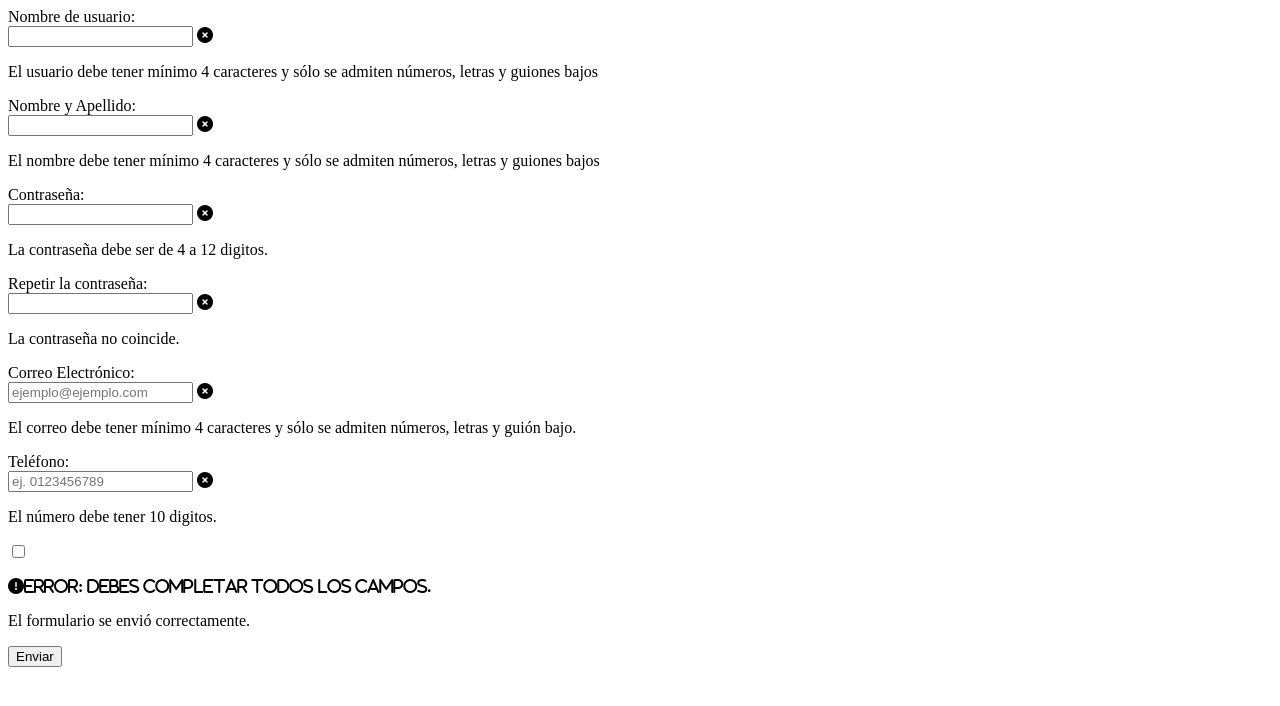
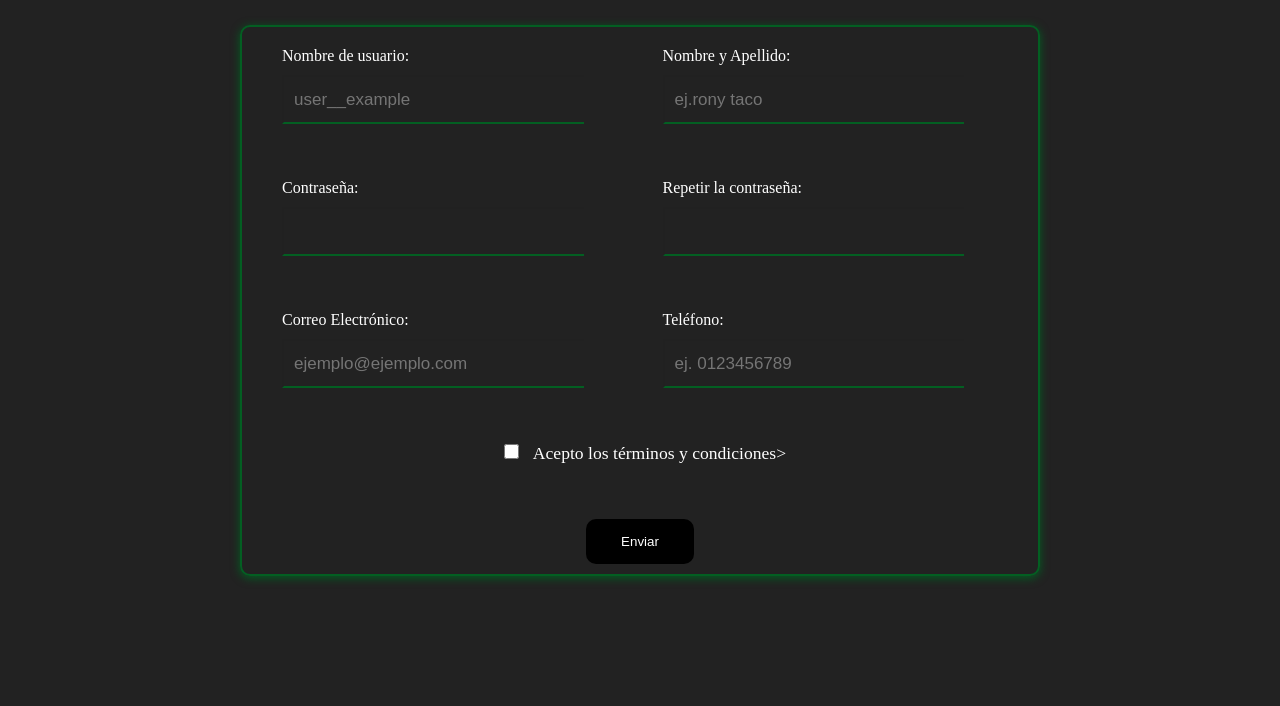
Before and after one commit to ronytacodev/formulario-javascript-html-css, a plain HTML site: page index.html in a window 1280 px wide. Drawn offline with Linux system fonts and the light colour scheme.

Commit message:
add styles form

```diff
--- a/css/styles.css
+++ b/css/styles.css
@@ -0,0 +1,136 @@
+/*---------------- ESTILOS BASE-------------------- */
+* {
+    margin: 0;
+    padding: 0;
+    box-sizing: border-box;
+}
+
+body {
+    background: #222;
+    color: #FFF;
+}
+
+/*---------------- ESTILOS MAIN-------------------- */
+main {
+    width: 90%;
+    max-width: 800px;
+    margin: 25px auto;
+    padding: 10px 40px;
+    border: 2px solid #035F22;
+    border-radius: 10px;
+    box-shadow: 0 2px 10px #035F22;
+}
+
+/*---------------- ESTILOS FORMULARIO-------------------- */
+.formulario {
+    display: grid;
+    grid-template-columns: 1fr 1fr;
+    gap: 45px;
+}
+
+.formulario__label {
+    display: block;
+    padding: 10px 0;
+}
+
+.formulario__grupo-input {
+    position: relative;
+}
+
+.formulario__input {
+    width: 90%;
+    background: transparent;
+    border-bottom: 2px solid #035F22;
+    border-right: none;
+    color: #FFF;
+    font-size: 17px;
+    outline: none;
+    line-height: 45px;
+    padding: 0 10px;
+    transition: all 1s;
+}
+
+.formulario__input:focus {
+    box-shadow: 0 0 5px #035F22;
+}
+
+.formulario__validacion-estado {
+    position: absolute;
+    right: 45px;
+    bottom: 15px;
+    font-size: 16px;
+    opacity: 0;
+    z-index: 1000;
+}
+
+.formulario__input-error {
+    margin-bottom: 0;
+    display: none;
+}
+
+.formulario__span {
+    font-size: 1.1em;
+    font-weight: 100;
+}
+
+.formulario__checkbox {
+    cursor: pointer;
+    height: 15px;
+    width: 15px;
+    margin: 0 10px;
+}
+
+.formulario__grupo-terminos {
+    text-align: center;
+}
+
+.formulario__grupo-terminos,
+.formulario__mensaje,
+.formulario__grupo-btn-enviar {
+    grid-column: span 2;
+}
+
+.formulario__mensaje {
+    display: none;
+    padding: 15px;
+    text-align: center;
+    background: #F00;
+    border-radius: 10px;
+}
+
+.formulario__mensaje-activo,
+.formulario__mensaje-exito-activo,
+.formulario__input-error-activo {
+    display: block;
+}
+
+.formulario__grupo-btn-enviar {
+    display: flex;
+    flex-direction: column;
+    align-items: center;
+}
+
+.formulario__btn {
+    padding: 15px 35px;
+    background: #000;
+    color: #FFF;
+    border: none;
+    border-radius: 10px;
+    cursor: pointer;
+}
+
+.formulario__btn:hover {
+    background: #035f22;
+    transition: background 1s;
+}
+
+.formulario__mensaje-exito {
+    display: none;
+    font-style: 2em;
+    color: #035F22;
+    padding: 10px 0;
+    text-align: center;
+}
+
+/*---------------- ESTILOS VALIDACIONES-------------------- */
+/* me quede en el min 37:57 */
--- a/index.html
+++ b/index.html
@@ -27,7 +27,8 @@
             <div class="formulario__grupo" id="grupo__usuario">
                 <label class="formulario__label">Nombre de usuario:</label>
                 <div class="formulario__grupo-input">
-                    <input class="formulario__input" type="text" name="usuario" id="usuario">
+                    <input class="formulario__input" type="text" name="usuario" id="usuario"
+                        placeholder="user__example">
                     <i class="formulario__validacion-estado fas fa-times-circle"></i>
                 </div>
                 <p class="formulario__input-error">El usuario debe tener mínimo 4 caracteres y sólo se admiten números,
@@ -38,8 +39,8 @@
             <!-- GRUPO NOMBRE -->
             <div class="formulario__grupo" id="grupo__nombre">
                 <label class="formulario__label">Nombre y Apellido:</label>
-                <div class="formulario__group-input">
-                    <input class="formulario__input" type="text" name="nombre" id="nombre">
+                <div class="formulario__grupo-input">
+                    <input class="formulario__input" type="text" name="nombre" id="nombre" placeholder="ej.rony taco">
                     <i class="formulario__validacion-estado fas fa-times-circle"></i>
                 </div>
                 <p class="formulario__input-error">El nombre debe tener mínimo 4 caracteres y sólo se admiten números,
@@ -50,7 +51,7 @@
             <!-- GRUPO CONTRASEÑA 1 -->
             <div class="formulario__grupo" id="grupo__password">
                 <label class="formulario__label">Contraseña:</label>
-                <div class="formulario__group-input">
+                <div class="formulario__grupo-input">
                     <input class="formulario__input" type="text" name="password" id="password">
                     <i class="formulario__validacion-estado fas fa-times-circle"></i>
                 </div>
@@ -60,7 +61,7 @@
             <!-- GRUPO CONTRASEÑA 2 -->
             <div class="formulario__grupo" id="grupo__password2">
                 <label class="formulario__label">Repetir la contraseña:</label>
-                <div class="formulario__group-input">
+                <div class="formulario__grupo-input">
                     <input class="formulario__input" type="text" name="password2" id="password2">
                     <i class="formulario__validacion-estado fas fa-times-circle"></i>
                 </div>
@@ -70,7 +71,7 @@
             <!-- GRUPO EMAIL -->
             <div class="formulario__grupo" id="grupo__correo">
                 <label class="formulario__label">Correo Electrónico:</label>
-                <div class="formulario__group-input">
+                <div class="formulario__grupo-input">
                     <input class="formulario__input" type="email" name="correo" id="correo"
                         placeholder="ejemplo@ejemplo.com">
                     <i class="formulario__validacion-estado fas fa-times-circle"></i>
@@ -82,7 +83,7 @@
             <!-- GRUPO TELÉFONO -->
             <div class="formulario__grupo" id="grupo__telefono">
                 <label class="formulario__label">Teléfono:</label>
-                <div class="formulario__group-input">
+                <div class="formulario__grupo-input">
                     <input class="formulario__input" type="telefono" name="telefono" id="telefono"
                         placeholder="ej. 0123456789">
                     <i class="formulario__validacion-estado fas fa-times-circle"></i>
@@ -94,7 +95,7 @@
             <div class="formulario__grupo formulario__grupo-terminos" id="grupo_terminos">
                 <label class="formulario__label">
                     <input class="formulario__checkbox" type="checkbox" name="terminos" id="terminos">
-                    <b class="formulario__span" Acepto los términos y condiciones></b>
+                    <b class="formulario__span">Acepto los términos y condiciones></b>
                 </label>
             </div>
 
```
